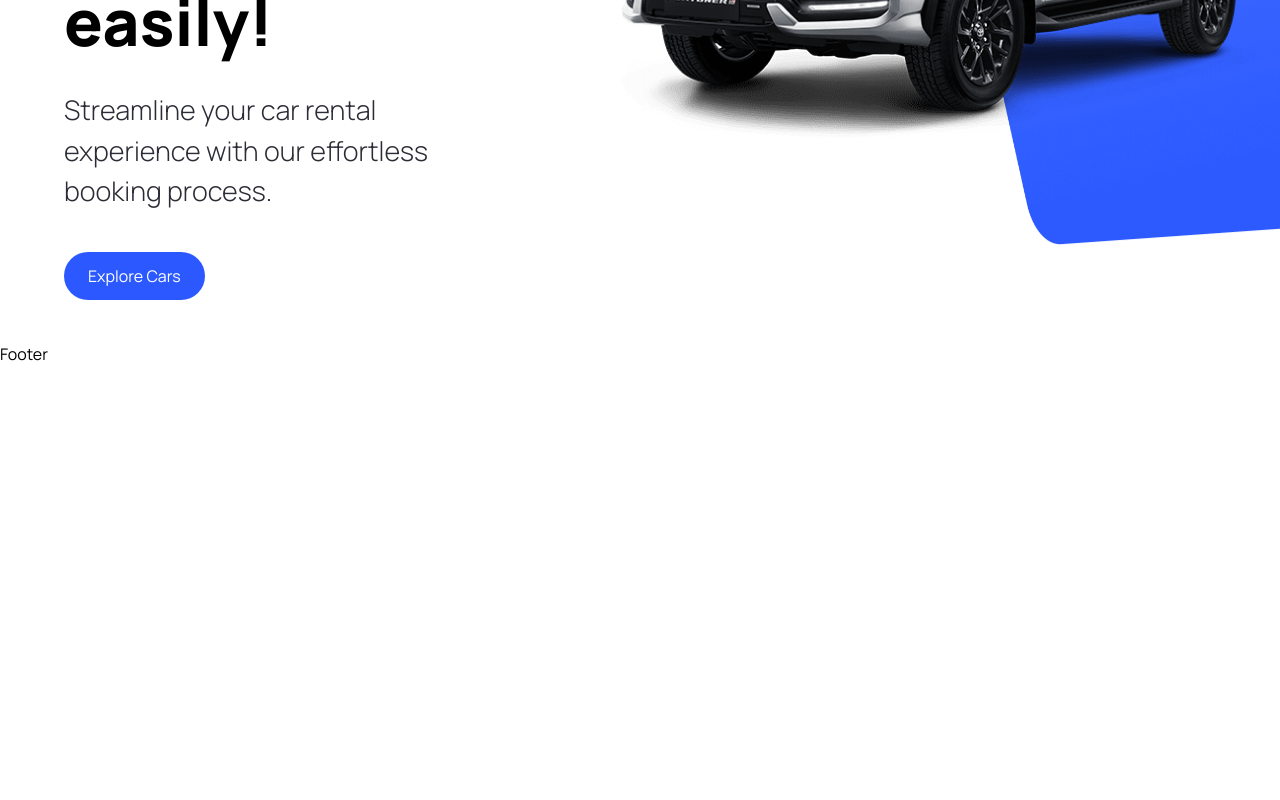
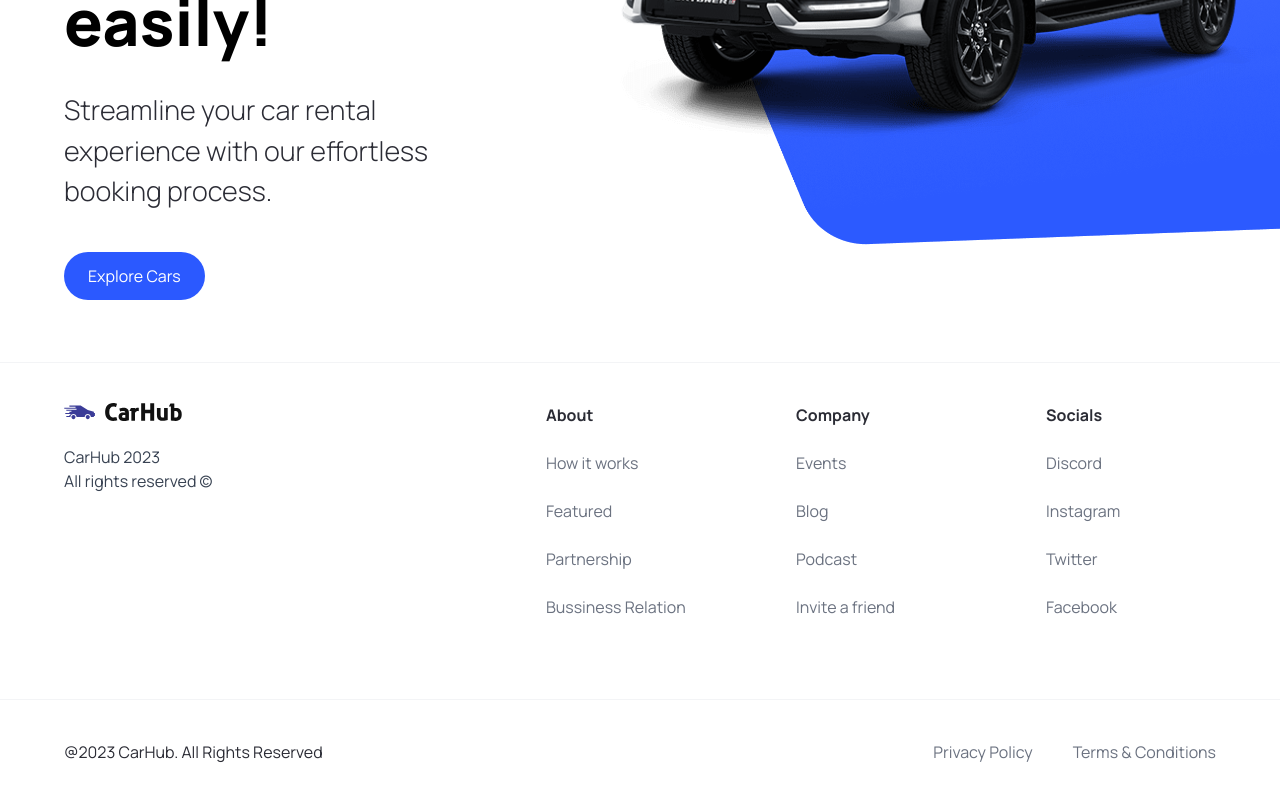
Before and after one commit to Mubassim-Khan/CarHub, a Next.js app: page / in a window 1280 px wide. Shown: the part 458-1258 px from the top of the page. Before the commit the page ends 824 px from the top, so only its background shows below. Built offline with nearby package versions, Linux system fonts and the light colour scheme.

Commit message:
Added Footer and Navbar (layout) Added types of btnType Added constants Fixed bug of Hero Component bg Image

```diff
--- a/components/CustomButton.tsx
+++ b/components/CustomButton.tsx
@@ -3,11 +3,16 @@
 import { CustomButtonProps } from "@/types";
 import Image from "next/image";
 
-export default function CustomButton({title, containerStyles, handleClick}: CustomButtonProps) {
+export default function CustomButton({
+  title,
+  containerStyles,
+  handleClick,
+  btnType,
+}: CustomButtonProps) {
   return (
     <button
       disabled={false}
-      type="button"
+      type={"button" || btnType}
       className={`custom-btn ${containerStyles}`}
       onClick={handleClick}>
       <span className={`flex-1`}>{title}</span>
--- a/components/Footer.tsx
+++ b/components/Footer.tsx
@@ -1,7 +1,54 @@
-import React from 'react'
+import { footerLinks } from "@/constants";
+import { link } from "fs";
+import Image from "next/image";
+import Link from "next/link";
 
 export default function Footer() {
   return (
-    <div>Footer</div>
-  )
+    <footer className="felx flex-col text-black-100 mt-5 border-t border-gray-100">
+      <div className="flex max-md:flex-col flex-wrap justify-between gap-5 sm:px-16 px-6 py-10">
+        <div className="flex flex-col justify-start gap-6 items-start">
+          <Image
+            src="/logo.svg"
+            alt="logo"
+            width={118}
+            height={18}
+            className="object-contain"
+          />
+          <p className="text-base text-gray-700">
+            CarHub 2023 <br />
+            All rights reserved &copy;
+          </p>
+        </div>
+
+        <div className="footer__links">
+          {footerLinks.map((link) => (
+            <div key={link.title} className="footer__link">
+              <h3 className="font-bold">{link.title}</h3>
+              {link.links.map((item) => (
+                <Link
+                  key={item.title}
+                  href={item.url}
+                  className="text-gray-500">
+                  {item.title}
+                </Link>
+              ))}
+            </div>
+          ))}
+        </div>
+      </div>
+
+      <div className="flex justify-between items-center flex-wrap mt-10 border-t border-gray-100 sm:px-16 px-6 py-10">
+        <p>@2023 CarHub. All Rights Reserved</p>
+        <div className="footer__copyrights-link">
+          <Link href="/" className="text-gray-500">
+            Privacy Policy
+          </Link>
+          <Link href="/" className="text-gray-500">
+            Terms & Conditions
+          </Link>
+        </div>
+      </div>
+    </footer>
+  );
 }
--- a/components/Hero.tsx
+++ b/components/Hero.tsx
@@ -13,21 +13,25 @@
         <h1 className="hero__title">
           Find, book or rent a car — quickly and easily!
         </h1>
+
         <p className="hero__subtitle">
           Streamline your car rental experience with our effortless booking
           process.
         </p>
+
         <CustomButton
           title="Explore Cars"
           containerStyles="bg-primary-blue text-white rounded-full mt-10"
           handleClick={handleScroll}
+          btnType="button"
         />
       </div>
+
       <div className="hero__image-container">
         <div className="hero__image">
           <Image src="/hero.png" alt="hero" fill className="object-contain" />
-          <div className="hero__image-overlay"></div>
         </div>
+        <div className="hero__image-overlay"></div>
       </div>
     </div>
   );
--- a/components/Navbar.tsx
+++ b/components/Navbar.tsx
@@ -15,6 +15,11 @@
             className="object-contain"
           />
         </Link>
+        <CustomButton
+          title="Sign In"
+          btnType="button"
+          containerStyles="text-primary-blue rounded-full bg-white min-w-[130px]"
+        />
       </nav>
     </header>
   );
--- /dev/null
+++ b/constants/index.ts
@@ -0,0 +1,101 @@
+export const manufacturers = [
+    "Acura",
+    "Alfa Romeo",
+    "Aston Martin",
+    "Audi",
+    "Bentley",
+    "BMW",
+    "Buick",
+    "Cadillac",
+    "Chevrolet",
+    "Chrysler",
+    "Citroen",
+    "Dodge",
+    "Ferrari",
+    "Fiat",
+    "Ford",
+    "GMC",
+    "Honda",
+    "Hyundai",
+    "Infiniti",
+    "Jaguar",
+    "Jeep",
+    "Kia",
+    "Lamborghini",
+    "Land Rover",
+    "Lexus",
+    "Lincoln",
+    "Maserati",
+    "Mazda",
+    "McLaren",
+    "Mercedes-Benz",
+    "MINI",
+    "Mitsubishi",
+    "Nissan",
+    "Porsche",
+    "Ram",
+    "Rolls-Royce",
+    "Subaru",
+    "Tesla",
+    "Toyota",
+    "Volkswagen",
+    "Volvo",
+  ];
+
+  export const yearsOfProduction = [
+    { title: "Year", value: "" },
+    { title: "2015", value: "2015" },
+    { title: "2016", value: "2016" },
+    { title: "2017", value: "2017" },
+    { title: "2018", value: "2018" },
+    { title: "2019", value: "2019" },
+    { title: "2020", value: "2020" },
+    { title: "2021", value: "2021" },
+    { title: "2022", value: "2022" },
+    { title: "2023", value: "2023" },
+  ];
+
+  export const fuels = [
+    {
+      title: "Fuel",
+      value: "",
+    },
+    {
+      title: "Gas",
+      value: "Gas",
+    },
+    {
+      title: "Electricity",
+      value: "Electricity",
+    },
+  ];
+
+  export const footerLinks = [
+    {
+      title: "About",
+      links: [
+        { title: "How it works", url: "/" },
+        { title: "Featured", url: "/" },
+        { title: "Partnership", url: "/" },
+        { title: "Bussiness Relation", url: "/" },
+      ],
+    },
+    {
+      title: "Company",
+      links: [
+        { title: "Events", url: "/" },
+        { title: "Blog", url: "/" },
+        { title: "Podcast", url: "/" },
+        { title: "Invite a friend", url: "/" },
+      ],
+    },
+    {
+      title: "Socials",
+      links: [
+        { title: "Discord", url: "/" },
+        { title: "Instagram", url: "/" },
+        { title: "Twitter", url: "/" },
+        { title: "Facebook", url: "/" },
+      ],
+    },
+  ];
--- a/types.d.ts
+++ b/types.d.ts
@@ -4,4 +4,5 @@
   title: string;
   containerStyles?: string;
   handleClick?: MouseEventHandler<HTMLButtonElement>;
+  btnType: "button" | "submit";
 };
```
